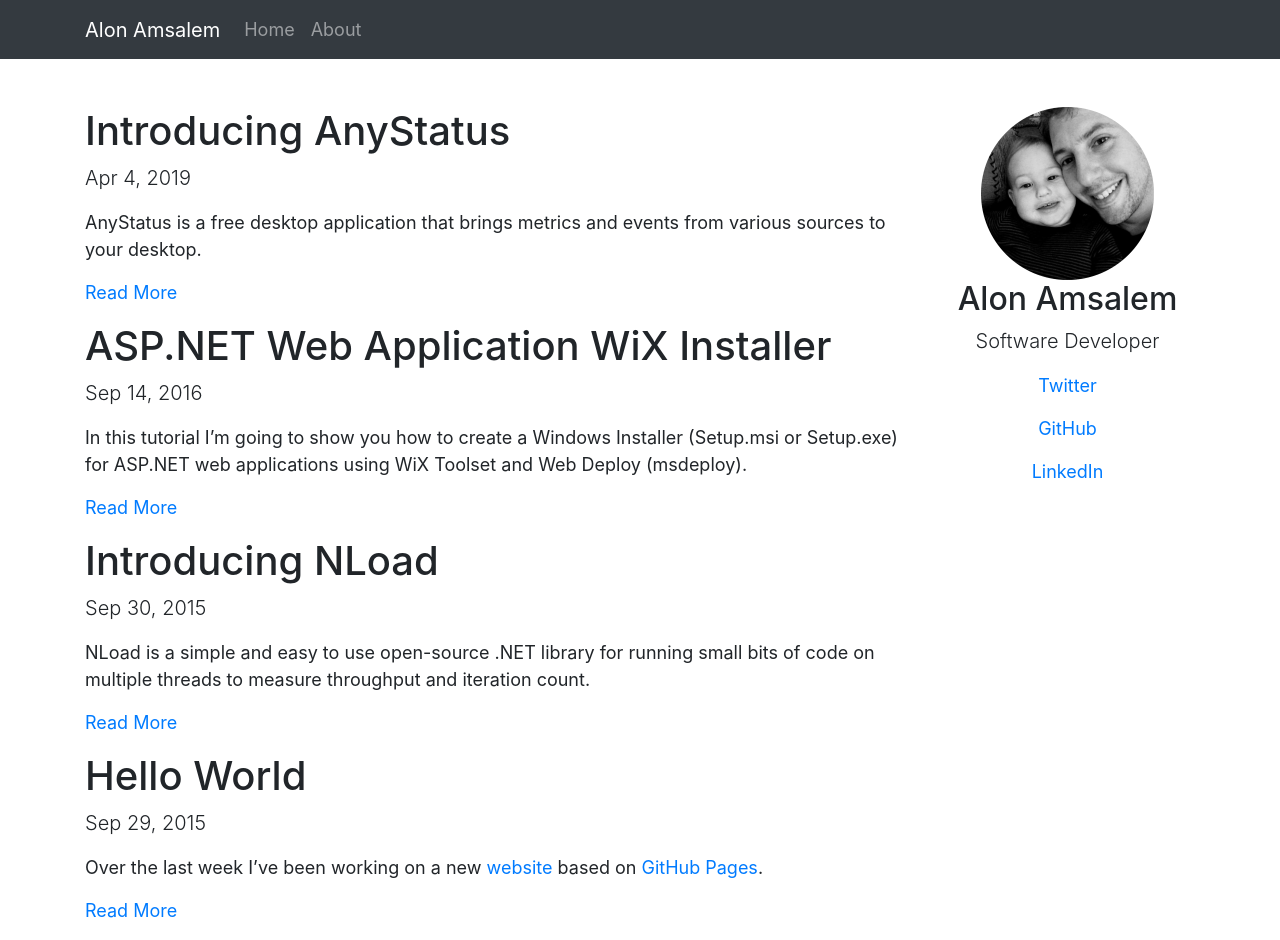
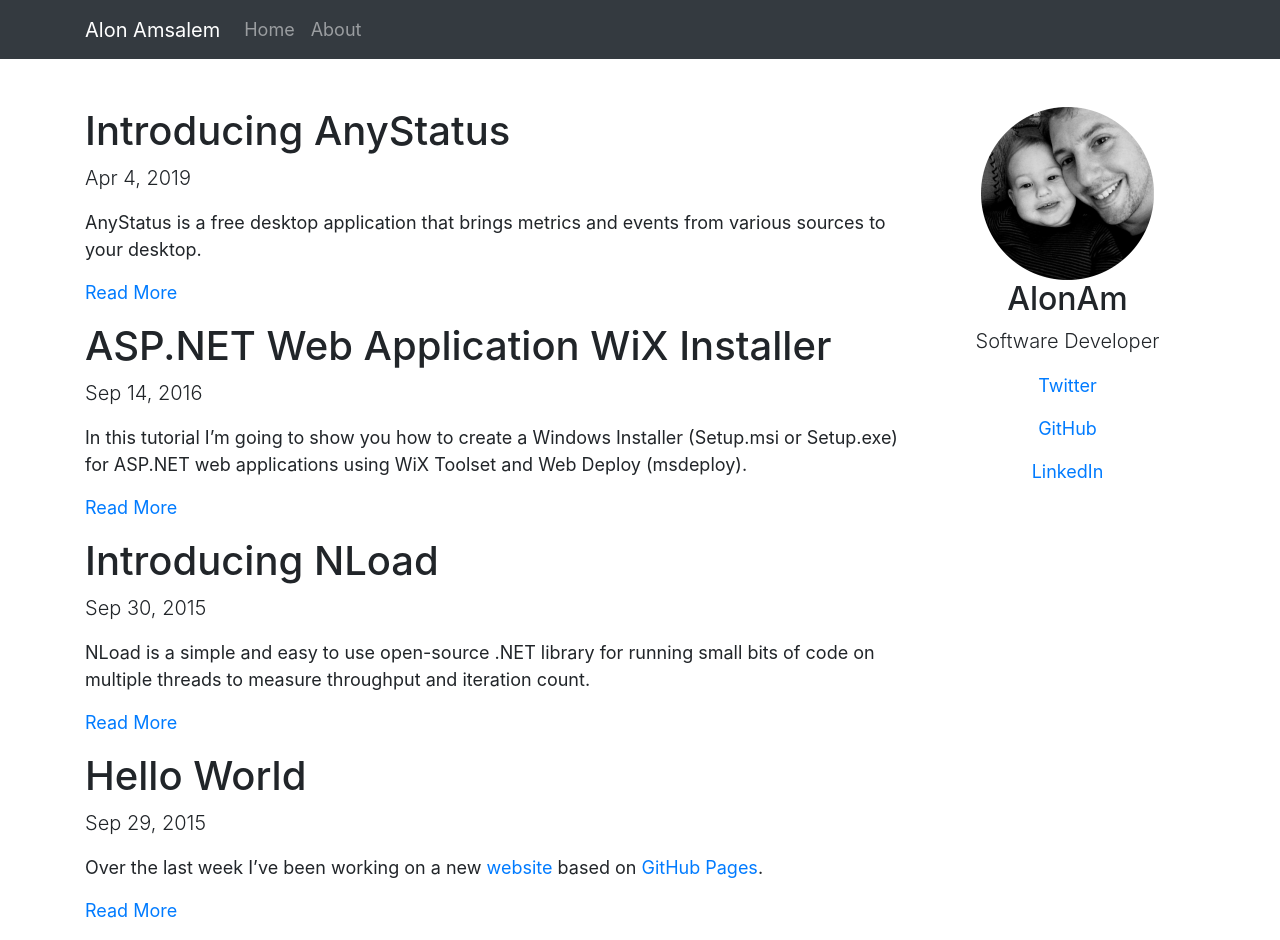
Before and after one commit to AlonAm/alonam.github.io, a Jekyll site: the page built from index.html, in a window 1280 px wide. Built offline with Jekyll 4.4.1, drawn with Linux system fonts in a browser that asks for light colours.

Commit message:
Mr Hyde was here …

```diff
--- a/_layouts/default.html
+++ b/_layouts/default.html
@@ -13,7 +13,7 @@
                 <div class="col-md-3">
                     <div class="text-center">
                         <img src="/images/circle-cropped.png" />
-                        <h2>Alon Amsalem</h2>
+                        <h2>AlonAm</h2>
                         <p class="lead">Software Developer</p>
                         <p><a href="https://twitter.com/AlonAmsalem">Twitter</a></p>
                         <p><a href="https://github.com/alonam">GitHub</a></p>
```
